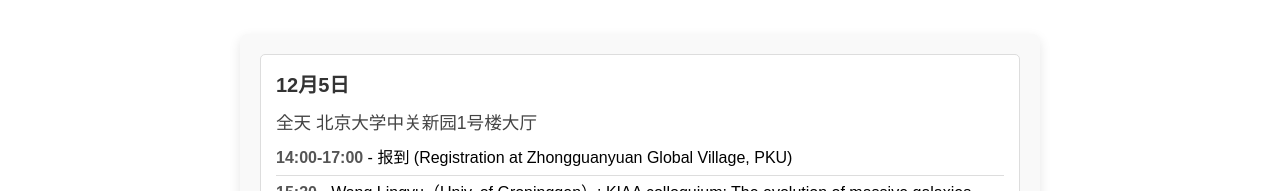
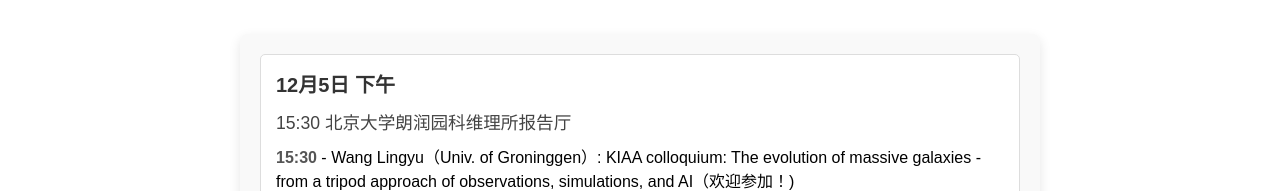
Before and after one commit to mars-knowsnothing/phd-forum, a Vue app: page /schedule in a window 1280 px wide. Shown: the part 609-800 px from the top of the page. Built offline with nearby package versions, Linux system fonts and the light colour scheme.

Commit message:
1. update schedules

```diff
--- a/src/views/Schedule.vue
+++ b/src/views/Schedule.vue
@@ -51,52 +51,56 @@
     return {
       schedule: [
         {
-          date: "12月5日",
-          events: [
+    "date": "12月5日 下午",
+    "events": [
       {
-              time: "全天",
-              location: "北京大学中关新园1号楼大厅",
-              sessions: [
-                { time: "14:00-17:00", description: "报到 (Registration at Zhongguanyuan Global Village, PKU)" },
-                { time: "15:30", description: "Wang Lingyu（Univ. of Groninggen）: KIAA colloquium: The evolution of massive galaxies - from a tripod approach of observations, simulations, and AI（地点：科维理所报告厅，欢迎参加！)" }
+        "time": "15:30",
+        "location": "北京大学朗润园科维理所报告厅",
+        "sessions": [
+          {
+            "time": "15:30",
+            "description": "Wang Lingyu（Univ. of Groninggen）: KIAA colloquium: The evolution of massive galaxies - from a tripod approach of observations, simulations, and AI（欢迎参加！)"
+          }
         ]
       }
     ]
   },
   {
-          date: "12月6日 上午",
-          events: [
+    "date": "12月6日 上午",
+    "events": [
       {
-              time: "9:00-12:20",
-              location: "科维理所报告厅",
-              sessions: [
-                { time: "9:00-9:10", description: "开幕式" },
-                { time: "9:10-10:10", description: "北京大学何子山院士（特邀报告）：The Ecosystem of Supermassive Black Holes, Interstellar Medium, and Star Formation in Galaxies" },
-                { time: "10:10-10:30", description: "张子键（北大）：Investigation of the variability of little red dots using JWST data" },
-                { time: "10:30-11:00", description: "合影，茶歇" },
-                { time: "11:00-11:20", description: "林如秋（上海台）：Massive BHs in Low-z Compact Emission-line Galaxies" },
-                { time: "11:20-11:40", description: "王文杰（湖南师大）：Constraints on cosmic star formation history via a new modeling of the radio luminosity function of star-forming galaxies" },
-                { time: "11:40-12:00", description: "韦乐瑶（清华大学）：Zangetsu: A Candidate of Isolated, Quiescent and Distorted Ultra-Diffuse Galaxy in the COSMOS Field?" },
-                { time: "12:00-12:20", description: "Lingkun Wen（上海台）：NeutralUniverseMachine: Predictions of HI gas in Different Theoretical Models" }
+        "time": "8:00-12:20",
+        "location": "科维理所大厅",
+        "sessions": [
+          { "time": "8:00-9:00", "description": "报到" },
+          { "time": "9:00-9:10", "description": "开幕式 (科维理所报告厅)" },
+          { "time": "9:10-10:10", "description": "北京大学何子山院士（特邀报告）：The Ecosystem of Supermassive Black Holes, Interstellar Medium, and Star Formation in Galaxies" },
+          { "time": "10:10-10:30", "description": "张子键（北大）：Investigation of the variability of little red dots using JWST data" },
+          { "time": "10:30-11:00", "description": "合影，茶歇" },
+          { "time": "11:00-11:20", "description": "林如秋（上海台）：Massive BHs in Low-z Compact Emission-line Galaxies" },
+          { "time": "11:20-11:40", "description": "王文杰（湖南师大）：Constraints on cosmic star formation history via a new modeling of the radio luminosity function of star-forming galaxies" },
+          { "time": "11:40-12:00", "description": "韦乐瑶（清华大学）：Zangetsu: A Candidate of Isolated, Quiescent and Distorted Ultra-Diffuse Galaxy in the COSMOS Field?" },
+          { "time": "12:00-12:20", "description": "Lingkun Wen（上海台）：NeutralUniverseMachine: Predictions of HI gas in Different Theoretical Models" }
         ]
       }
     ]
   },
   {
-          date: "12月6日 下午",
-          events: [
+    "date": "12月6日 下午",
+    "events": [
       {
-              time: "14:00-17:30",
-              location: "科维理所报告厅",
-              sessions: [
-                { time: "14:00-15:00", description: "上海交大景益鹏院士（特邀报告）：S8危机可能不是真的？" },
-                { time: "15:00-15:20", description: "Feihong He（上海交大）：Why artificial disruption is not a concern for current cosmological simulation" },
-                { time: "15:20-15:50", description: "茶歇" },
-                { time: "15:50-16:10", description: "曾雨轩（香港大学）：Galaxy cluster’s ICM profiles and its relationship to BCG star formation" },
-                { time: "16:10-16:30", description: "朱帅儒（上海台）：Lyman Continuum Leakers in the GOODS-S" },
-                { time: "16:30-16:50", description: "张家硕（香港大学）：Constraining Wave Dark Matter Mass with Lensed High-z Galaxies" },
-                { time: "16:50-17:10", description: "马庆麟（清华大学）：New insight on the secondary bias: Dependence on the halo definition and the orientation" },
-                { time: "17:10-17:30", description: "许朔（清华大学）：Connection between Extended Outskirt of Massive Galaxies and Halo Assembly History" }
+        "time": "14:00-17:40",
+        "location": "科维理所报告厅",
+        "sessions": [
+          { "time": "14:00-15:00", "description": "上海交大景益鹏院士（特邀报告）：S8危机可能不是真的？" },
+          { "time": "15:00-15:20", "description": "Feihong He（上海交大）：Why artificial disruption is not a concern for current cosmological simulation" },
+          { "time": "15:20-15:50", "description": "茶歇" },
+          { "time": "15:50-16:10", "description": "曾雨轩（香港大学）：Galaxy cluster’s ICM profiles and its relationship to BCG star formation" },
+          { "time": "16:10-16:30", "description": "朱帅儒（上海台）：Lyman Continuum Leakers in the GOODS-S" },
+          { "time": "16:30-16:50", "description": "张家硕（香港大学）：Constraining Wave Dark Matter Mass with Lensed High-z Galaxies" },
+          { "time": "16:50-17:10", "description": "马庆麟（清华大学）：New insight on the secondary bias: Dependence on the halo definition and the orientation" },
+          { "time": "17:10-17:30", "description": "许朔（清华大学）：Connection between Extended Outskirt of Massive Galaxies and Halo Assembly History" },
+          { "time": "17:30-17:40", "description": "Poster Intro: 叶广平（华中科大）：Machine Learning-based Search of High-redshift Quasars; 褚佳妮（清华大学）：Galaxy stellar and total mass estimation using machine learning" }
         ]
       }
     ]
@@ -129,7 +133,7 @@
           { "time": "14:00-15:00", "description": "中国科学技术大学戴子高教授（特邀报告）：The origin, radiation and application of Fast Radio Bursts" },
           { "time": "15:00-15:20", "description": "曹顺顺（北大）：B0943+10: Mode Switching Polar Cap Geometry, and Orthogonally Polarized Radiation" },
           { "time": "15:20-15:50", "description": "茶歇" },
-                { "time": "15:50-16:50", "description": "李菂（特邀报告）：Eying the Blinking Universe: Galileo to Cosmic Antennae" },
+          { "time": "15:50-16:50", "description": "清华大学李菂教授（特邀报告）：Eying the Blinking Universe: Galileo to Cosmic Antennae" },
           { "time": "16:50-17:10", "description": "赵仕乾（广州大学）：Search for fast radio bursts from magnetars to reveal their possible physical origin" },
           { "time": "17:10-17:20", "description": "Poster Intro: Guan Ruoyu（华中科大）：Interpreting time-integrated polarization data of gamma-ray burst prompt emission; Wan-Peng Sun（东北大学）：Explore the Key Features of Repeating FRB with Machine Learning" }
         ]
@@ -148,7 +152,7 @@
           { "time": "10:20-10:50", "description": "茶歇" },
           { "time": "10:50-11:10", "description": "Janet Tang（Australian National University）：Re-constraining Star Cluster Demographics using Bayesian Models" },
           { "time": "11:10-11:30", "description": "李翔宇（国家天文台）：A Catalog of 10000 Very Metal-poor Stars from LAMOST DR10" },
-                { "time": "11:30-11:50", "description": "田桂婷（国科大）：Unraveling the origin of the 'Snail Shell' structure" },
+          { "time": "11:30-11:50", "description": "田桂婷（国科大）：Unraveling the origin of the \"Snail Shell\" structure" },
           { "time": "11:50-12:10", "description": "孙胜蓝（北大）：The Galactic all-sky halo substructures traced by the 5D kinematics of Gaia DR3 RR Lyrae stars" }
         ]
       }
@@ -198,7 +202,7 @@
         "time": "14:00-17:10",
         "location": "科维理所报告厅",
         "sessions": [
-                { "time": "14:00-15:00", "description": "国家天文台汪景琇院士（特邀报告）：TBD" },
+          { "time": "14:00-15:00", "description": "国家天文台汪景琇院士（特邀报告）：太阳磁场和太阳活动" },
           { "time": "15:00-15:10", "description": "高宇航（北京大学）：Modeling and observation of propagating kink waves in solar coronal plumes" },
           { "time": "15:10-15:30", "description": "茶歇" },
           { "time": "15:30-16:30", "description": "紫金山天文台史生才院士（特邀报告）：Submm/Terahertz Astronomy with Superconducting Detectors" },
```
Lines whose indentation alone changed are shown as unchanged.
